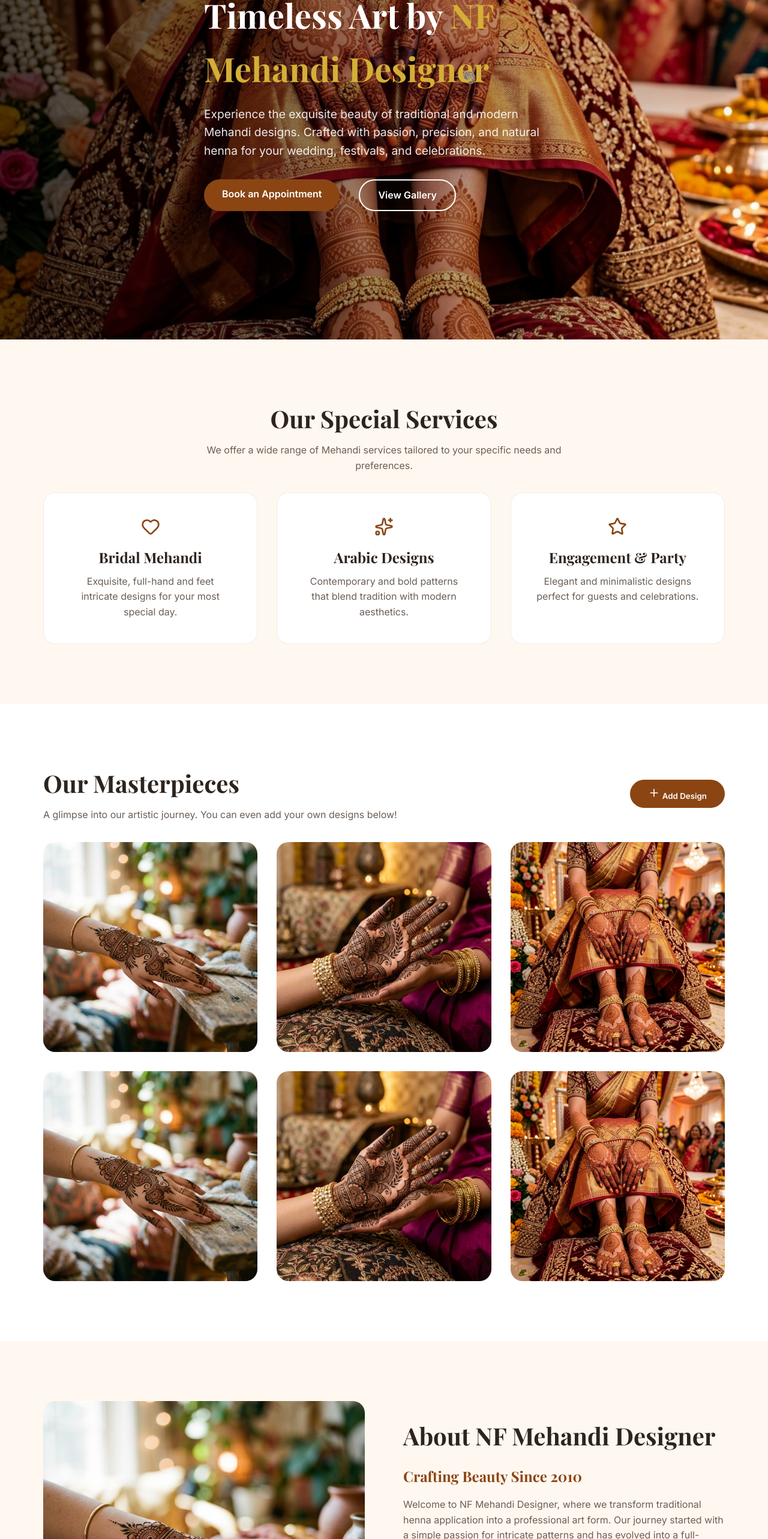
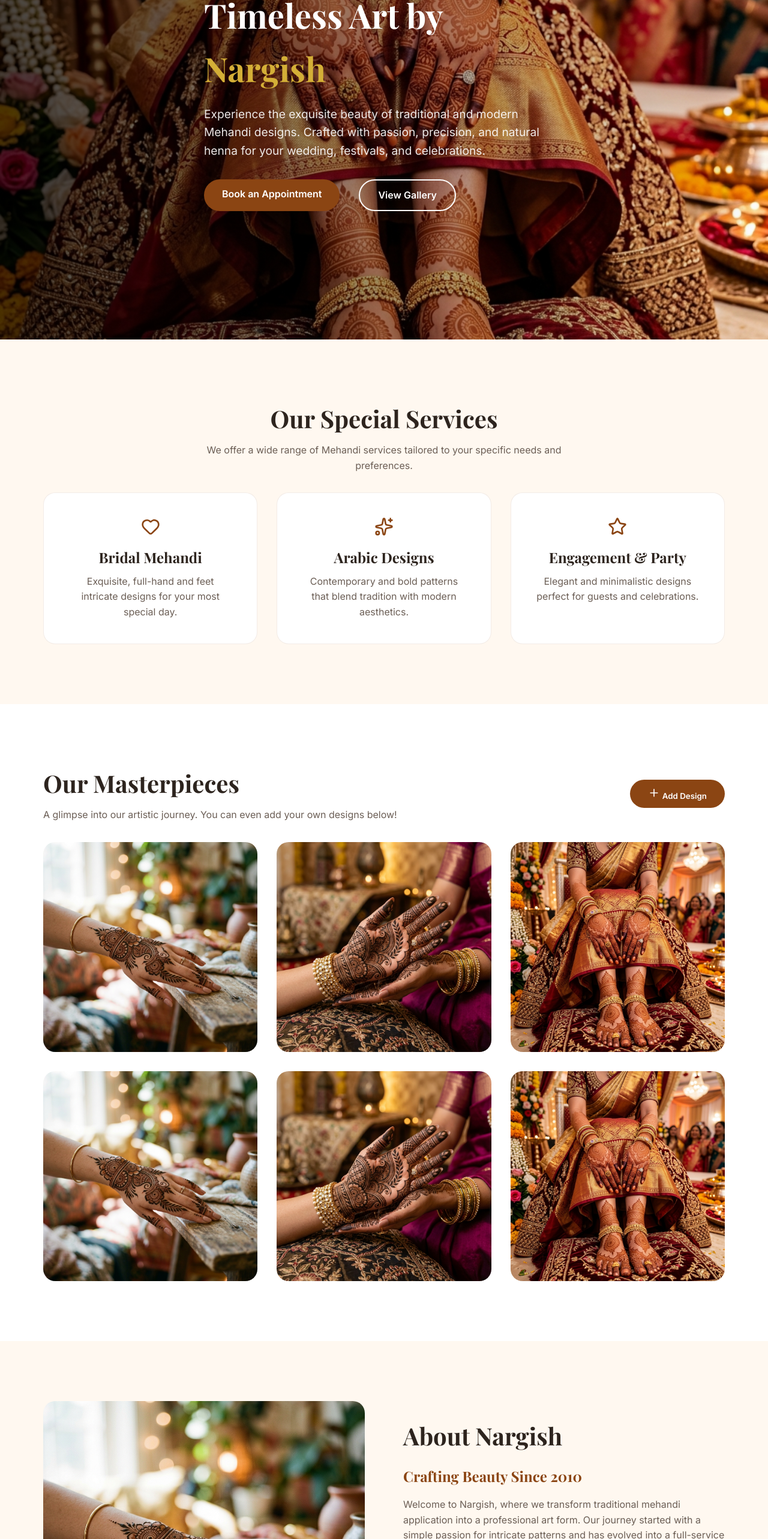
Before and after one commit to nknitishsingh94/Mehandi-Website, a React (Vite) app: page / in a window 1280 px wide. Shown: the part 234-2800 px from the top of the page at 60% size. Built offline with nearby package versions, Linux system fonts and the light colour scheme; no server answers; a web font is replaced by a local one.

Commit message:
Renamed brand to Nargish

```diff
--- a/index.html
+++ b/index.html
@@ -4,7 +4,7 @@
     <meta charset="UTF-8" />
     <link rel="icon" type="image/svg+xml" href="/favicon.svg" />
     <meta name="viewport" content="width=device-width, initial-scale=1.0" />
-    <title>NF Mehandi Designer | Professional Henna Artist for Bridal & Occasions</title>
+    <title>Nargish | Professional Mehandi Artist for Bridal & Occasions</title>
     <meta name="description" content="Premium Mehandi services for weddings, festivals, and special occasions. Traditional and modern henna designs with organic ingredients." />
   </head>
   <body>
--- a/src/data.js
+++ b/src/data.js
@@ -1,16 +1,16 @@
 export const SITE_DATA = {
-  name: "NF Mehandi Designer",
+  name: "Nargish",
   phone: "+91 87959 19866",
   email: "nknitishsingh94@gmail.com",
   location: "Mumbai, Maharashtra, India",
   socials: {
-    instagram: "nf_mehandi_designer", // Aap apna handle yahan change kar sakte hain
+    instagram: "nargish_mehandi",
     facebook: "#",
     twitter: "#"
   },
   hero: {
-    title: "Timeless Art by NF Mehandi Designer",
-    highlight: "NF Mehandi Designer",
+    title: "Timeless Art by Nargish",
+    highlight: "Nargish",
     description: "Experience the exquisite beauty of traditional and modern Mehandi designs. Crafted with passion, precision, and natural henna for your wedding, festivals, and celebrations."
   },
   services: [
@@ -31,7 +31,7 @@ export const SITE_DATA = {
     }
   ],
   gallery: [
-    { src: "/gallery1.png", title: "Bridal Henna" },
+    { src: "/gallery1.png", title: "Bridal Mehandi" },
     { src: "/gallery2.png", title: "Arabic Pattern" },
     { src: "/mehandi_hero.png", title: "Floral Design" },
     { src: "/gallery1.png", title: "Full Arm Art" },
@@ -39,16 +39,16 @@ export const SITE_DATA = {
     { src: "/mehandi_hero.png", title: "Traditional Royal" }
   ],
   about: {
-    title: "About NF Mehandi Designer",
+    title: "About Nargish",
     subtitle: "Crafting Beauty Since 2010",
     paragraphs: [
-      "Welcome to NF Mehandi Designer, where we transform traditional henna application into a professional art form. Our journey started with a simple passion for intricate patterns and has evolved into a full-service bridal mehandi destination.",
-      "We use 100% organic, hand-mixed henna to ensure the safest and darkest stain possible. Each design is custom-crafted to reflect the personality and heritage of our clients, making every occasion truly unforgettable."
+      "Welcome to Nargish, where we transform traditional mehandi application into a professional art form. Our journey started with a simple passion for intricate patterns and has evolved into a full-service bridal destination.",
+      "We use 100% organic, hand-mixed mehandi to ensure the safest and darkest stain possible. Each design is custom-crafted to reflect the personality and heritage of our clients, making every occasion truly unforgettable."
     ],
     stats: [
       { label: "Happy Brides", value: "500+" },
       { label: "Years Experience", value: "10+" },
-      { label: "Organic Henna", value: "100%" }
+      { label: "Organic Mehandi", value: "100%" }
     ]
   }
 };
```
